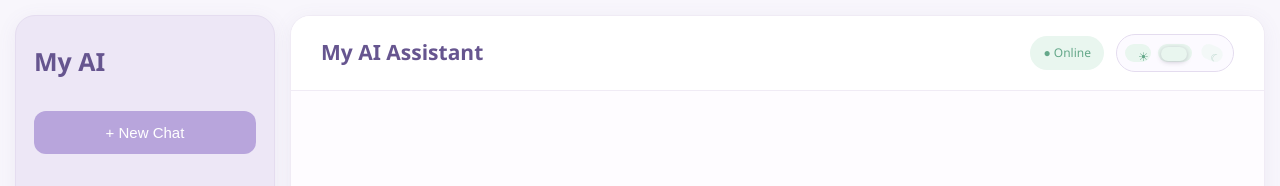
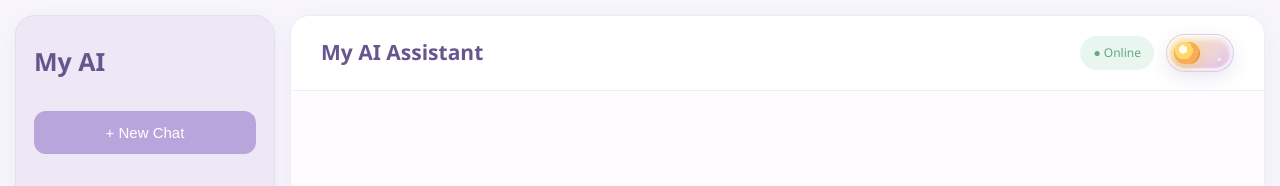
Before and after one commit to Rishika-07-cloud/my-ai-chatbot, a website: page public/index.html in a window 1280 px wide. Shown: the top 186 px of the page. Drawn offline with nearby package versions, Linux system fonts and the light colour scheme.

Commit message:
Redesign theme toggle with celestial controls

```diff
--- a/public/index.html
+++ b/public/index.html
@@ -61,11 +61,12 @@
                         aria-label="Switch to dark mode"
                         aria-checked="false"
                     >
-                        <span class="theme-icon theme-icon-sun" aria-hidden="true">☀</span>
-                        <span class="theme-toggle-track" aria-hidden="true">
-                            <span class="theme-toggle-thumb"></span>
+                        <span class="theme-orbit" aria-hidden="true">
+                            <span class="theme-stars">
+                                <i></i><i></i><i></i>
+                            </span>
+                            <span class="theme-celestial"></span>
                         </span>
-                        <span class="theme-icon theme-icon-moon" aria-hidden="true">☾</span>
                     </button>
                 </div>
             </header>
--- a/public/style.css
+++ b/public/style.css
@@ -374,69 +374,128 @@ body {
 }
 
 .theme-toggle {
-    display: inline-flex;
+    display: inline-grid;
+    place-items: center;
     align-items: center;
-    gap: 7px;
     height: 38px;
-    padding: 0 8px;
-    border: 1px solid var(--input-border);
+    width: 68px;
+    padding: 3px;
+    border: 1px solid rgba(184, 165, 220, 0.48);
     border-radius: 999px;
-    background: var(--input-bg);
-    color: var(--text-primary);
+    background: linear-gradient(135deg, #FFF8D8 0%, #F3E7FF 100%);
+    box-shadow:
+        inset 0 1px 1px rgba(255, 255, 255, 0.9),
+        0 6px 18px rgba(115, 94, 150, 0.14);
+    overflow: hidden;
     cursor: pointer;
 }
 
 .theme-toggle:hover {
-    border-color: var(--accent);
+    box-shadow:
+        inset 0 1px 1px rgba(255, 255, 255, 0.9),
+        0 8px 22px rgba(115, 94, 150, 0.22);
 }
 
-.theme-icon {
-    display: grid;
-    width: 18px;
-    height: 18px;
-    place-items: center;
-    font-size: 13px;
-    line-height: 1;
-    transition: opacity 220ms ease, transform 520ms cubic-bezier(.22, 1, .36, 1);
+.theme-orbit {
+    position: relative;
+    display: block;
+    width: 60px;
+    height: 30px;
+    border-radius: 999px;
+    background:
+        radial-gradient(circle at 18% 22%, rgba(255,255,255,0.95) 0 1px, transparent 2px),
+        radial-gradient(circle at 82% 72%, rgba(255,255,255,0.75) 0 1px, transparent 2px),
+        linear-gradient(135deg, #FCE9A8 0%, #E7C7F1 100%);
+    box-shadow:
+        inset 0 2px 5px rgba(255, 255, 255, 0.75),
+        inset 0 -3px 8px rgba(163, 120, 173, 0.12);
+    transition: background 650ms cubic-bezier(.22, 1, .36, 1),
+                box-shadow 650ms cubic-bezier(.22, 1, .36, 1);
 }
 
-.theme-toggle-track {
-    position: relative;
-    width: 34px;
-    height: 18px;
-    border-radius: 999px;
-    background: #D3C6E7;
-    transition: background-color 420ms ease;
+.theme-celestial {
+    position: absolute;
+    z-index: 2;
+    top: 4px;
+    left: 4px;
+    width: 22px;
+    height: 22px;
+    border-radius: 50%;
+    background:
+        radial-gradient(circle at 35% 34%, #FFFCEB 0 18%, transparent 19%),
+        radial-gradient(circle at 38% 38%, #FFD76A 0 42%, #F7AD55 43% 70%, #E99545 71%);
+    box-shadow:
+        0 0 0 3px rgba(255, 224, 145, 0.24),
+        0 3px 9px rgba(221, 155, 74, 0.34);
+    transition:
+        left 620ms cubic-bezier(.34, 1.56, .64, 1),
+        background 620ms ease,
+        box-shadow 620ms ease,
+        transform 620ms cubic-bezier(.34, 1.56, .64, 1);
 }
 
-.theme-toggle-thumb {
+.theme-stars {
     position: absolute;
-    top: 3px;
-    left: 3px;
-    width: 12px;
-    height: 12px;
-    border-radius: 50%;
-    background: #FFFFFF;
-    box-shadow: 0 1px 5px rgba(50, 38, 70, 0.25);
-    transition: transform 520ms cubic-bezier(.22, 1, .36, 1);
+    inset: 0;
+    opacity: 0;
+    transition: opacity 300ms ease 120ms;
 }
 
-:root[data-theme="dark"] .theme-toggle-track {
-    background: #746090;
+.theme-stars i {
+    position: absolute;
+    width: 2px;
+    height: 2px;
+    border-radius: 50%;
+    background: #F7F2FF;
+    box-shadow: 0 0 5px #FFFFFF;
 }
 
-:root[data-theme="dark"] .theme-toggle-thumb {
-    transform: translateX(16px);
+.theme-stars i:nth-child(1) {
+    top: 7px;
+    right: 11px;
 }
 
-:root[data-theme="dark"] .theme-icon-sun {
-    opacity: 0.45;
-    transform: rotate(-25deg) scale(0.85);
+.theme-stars i:nth-child(2) {
+    top: 17px;
+    right: 20px;
+    width: 3px;
+    height: 3px;
 }
 
-:root[data-theme="light"] .theme-icon-moon {
-    opacity: 0.45;
-    transform: rotate(25deg) scale(0.85);
+.theme-stars i:nth-child(3) {
+    top: 8px;
+    right: 31px;
+}
+
+:root[data-theme="dark"] .theme-toggle {
+    background: linear-gradient(135deg, #302348 0%, #171C35 100%);
+    border-color: rgba(174, 151, 224, 0.42);
+    box-shadow:
+        inset 0 1px 1px rgba(255, 255, 255, 0.08),
+        0 8px 22px rgba(0, 0, 0, 0.28);
+}
+
+:root[data-theme="dark"] .theme-orbit {
+    background: linear-gradient(135deg, #2D3158 0%, #17182D 100%);
+    box-shadow:
+        inset 0 2px 6px rgba(181, 168, 232, 0.12),
+        inset 0 -3px 8px rgba(0, 0, 0, 0.25);
+}
+
+:root[data-theme="dark"] .theme-celestial {
+    left: 34px;
+    transform: rotate(-12deg);
+    background:
+        radial-gradient(circle at 68% 30%, #AFA5C4 0 8%, transparent 9%),
+        radial-gradient(circle at 32% 65%, #AAA1BA 0 12%, transparent 13%),
+        radial-gradient(circle at 50% 48%, #F3F0D2 0 58%, #C8C3DD 59% 72%, #AAA4C6 73%);
+    box-shadow:
+        0 0 0 3px rgba(198, 190, 226, 0.12),
+        0 3px 10px rgba(185, 176, 219, 0.24);
+}
+
+:root[data-theme="dark"] .theme-stars {
+    opacity: 1;
 }
 
 /* Smooth, GPU-friendly liquid theme reveal */
```
